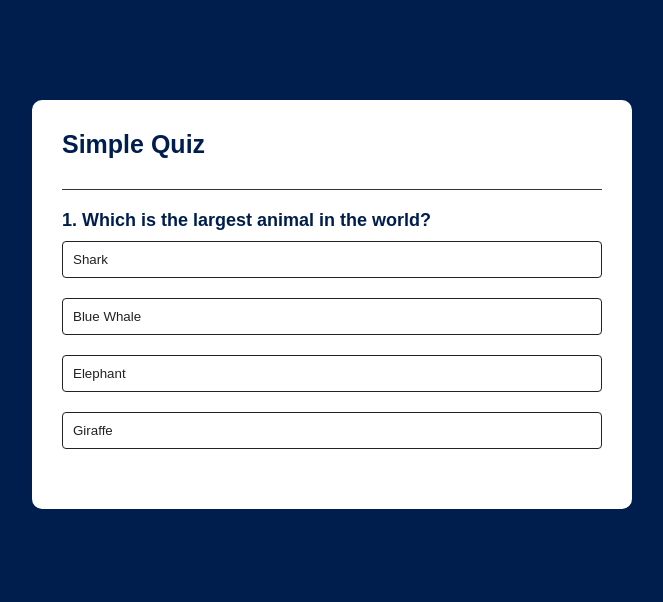
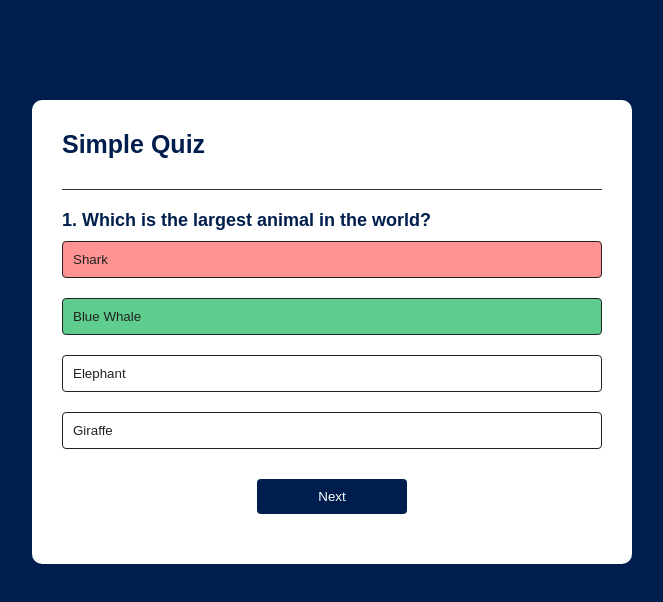
Before and after one commit to aalee9263/quiz-app, a plain HTML site: page index.html in a window 1280 px wide. Both pictures are taken after a click on the button "Shark". Shown: the whole page, without its empty margins (308-971 px from the left). Drawn offline with Linux system fonts and the light colour scheme.

Commit message:
closing to final

```diff
--- a/script.js
+++ b/script.js
@@ -61,6 +61,10 @@ function showQuestion(){
     button.innerHTML = answer.text;
     button.classList.add("btn");
     answerButtons.appendChild(button);
+    if(answer.correct){
+      button.dataset.correct = answer.correct;
+    }
+    button.addEventListener('click',selectAnswer);
   });
 }
 
@@ -70,5 +74,20 @@ function resetState(){
       answerButtons.removeChild(answerButtons.firstChild);
     }
 }
+function selectAnswer (e) {
+  const selectBtn = e.target;
+  const isCorrect = selectBtn.dataset.correct === "true";
+  if(isCorrect){
+    selec.classList.add("correct");
+  }else{ selectBtn.classList.add("incorrect");
+}
+Array.from(answerButtons.children).forEach(button => {
+  if(button.dataset.correct === "true"){
+    button.classList.add("correct");
+  }
+  button.disabled = true;
+});
+nextButton.style.display = "block";
+}
 
 startQuiz()
--- a/style.css
+++ b/style.css
@@ -60,3 +60,9 @@ body{
     display: block;
     display: none;
 }
+.correct {
+    background: #5ecd8e;
+}
+.incorrect {
+    background: #ff9393;
+}
```
